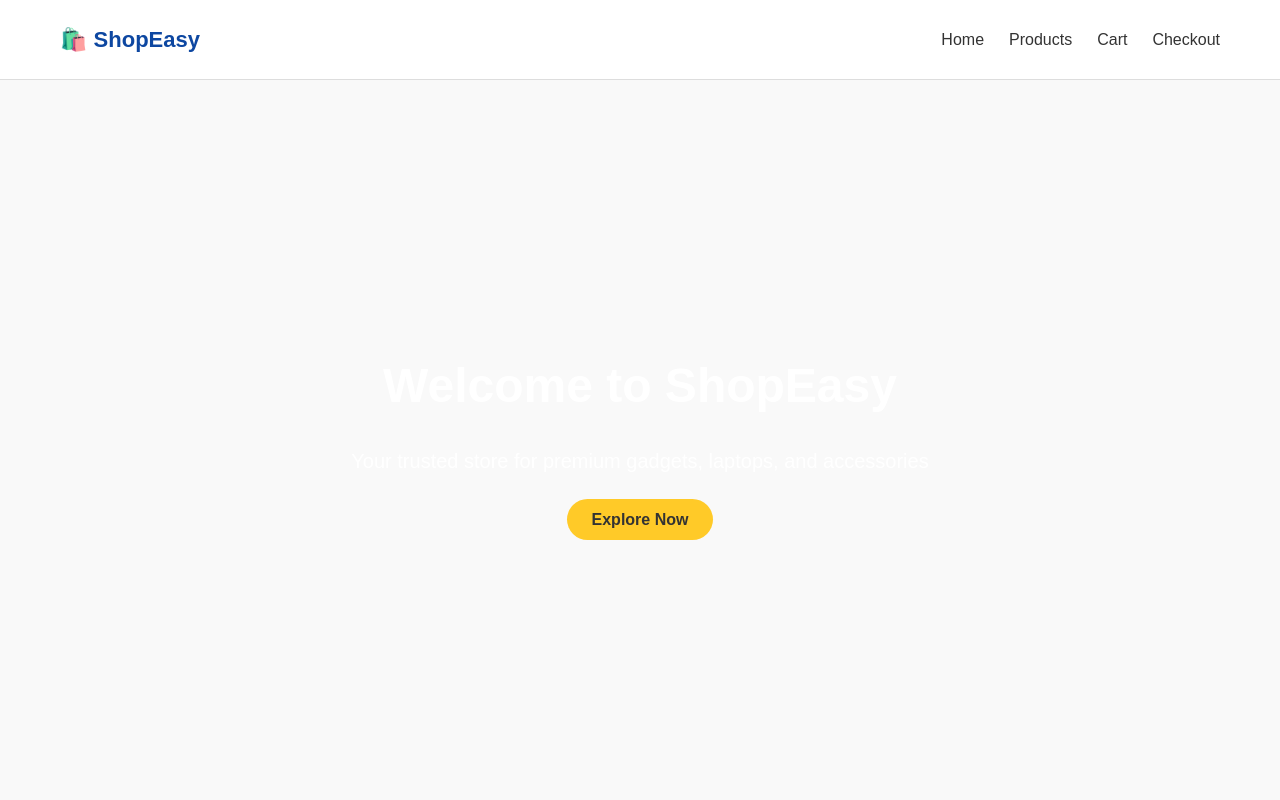
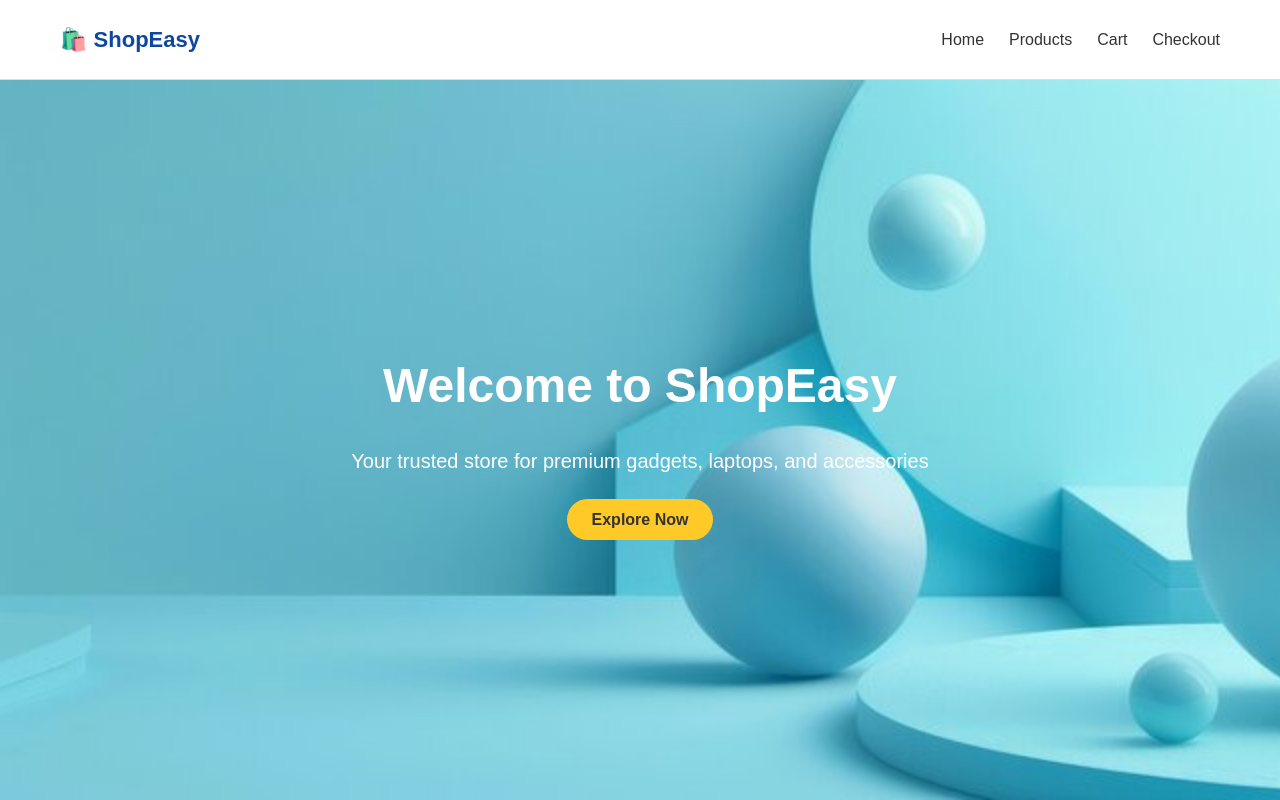
Before and after one commit to PurnabrataPanja/ecommerce-capstone, a plain HTML site: page index.html in a window 1280 px wide. Shown: the top 800 px of the page. Drawn offline with Linux system fonts and the light colour scheme.

Commit message:
Update style.css

```diff
--- a/style.css
+++ b/style.css
@@ -63,7 +63,7 @@ header {
 
 /* Hero Section */
 #hero {
-  background: url('/Task5/images/hero.jpg') center/cover no-repeat;
+  background: url('hero.jpg') center/cover no-repeat;
   height: 90vh;
   display: flex;
   align-items: center;
```
